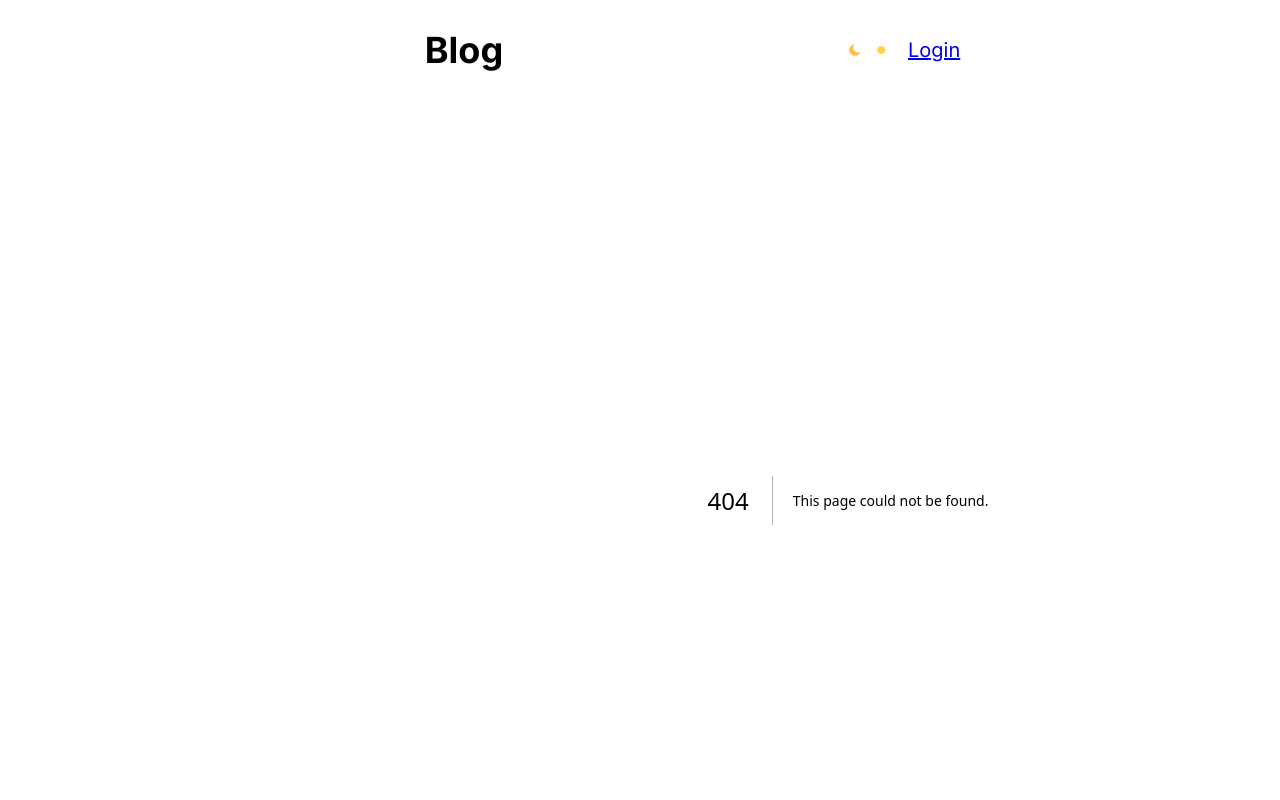
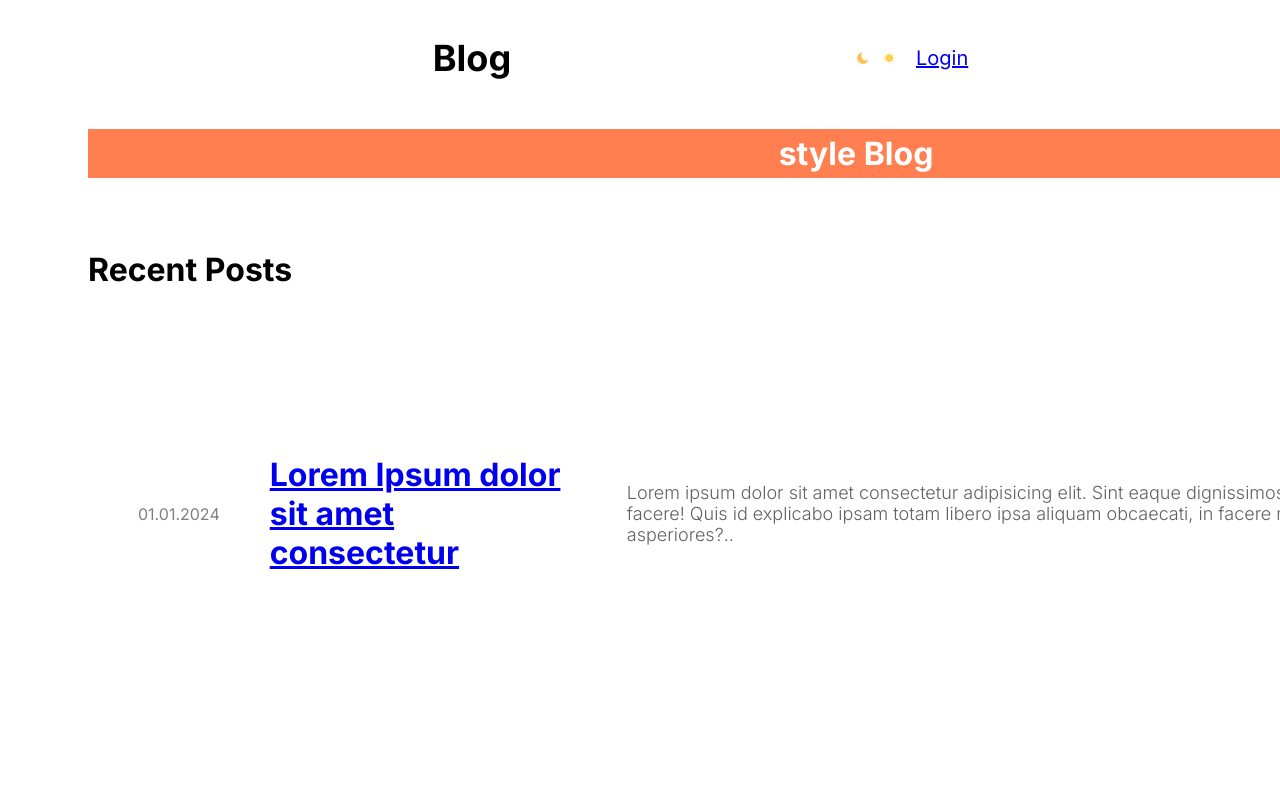
Before and after one commit to ValeriaGamez/curriculum, a Next.js app: page /blog in a window 1280 px wide. Before the commit this address had no page. Shown: the top 800 px of the page. Built offline with nearby package versions, Linux system fonts and the light colour scheme.

Commit message:
adding pages

```diff
--- /dev/null
+++ b/src/app/[slug]/singlePage.module.css
@@ -0,0 +1,67 @@
+.container {
+
+
+}
+
+.infoContainer{
+    display: flex;
+    align-items: center;
+    gap: 50px;
+}
+
+.textContainer {flex:1}
+
+.title{
+    font-size: 64px;
+    margin-bottom: 50px;
+}
+
+.user {
+    display: flex;
+    align-items: center;
+    gap: 20px;
+}
+
+.userImageContainer{
+    width: 50px;
+    height: 50px;
+    position: relative;
+}
+
+.avatar {
+    border-radius: 50%;
+    object-fit: cover;
+}
+
+.userTextContainer {
+    display: flex;
+    flex-direction: column;
+    gap: 5px;
+    color: var(--softTextColor);
+}
+
+.imageContainer{
+    flex:1;
+    height: 350px;
+    position: relative;
+}
+
+.image{
+    object-fit: cover;
+}
+
+.content {
+    display: flex;
+    gap: 50px;
+}
+
+
+.post {
+    flex: 5;
+    margin-top: 60px;
+}
+
+.description {
+    font-size: 20px;
+    font-weight: 300;
+}
--- /dev/null
+++ b/src/app/blog/blogPage.module.css
@@ -0,0 +1,12 @@
+.title {
+    background-color: coral;
+    color: white;
+    padding: 5px 10px;
+    text-align: center;
+
+}
+
+.content {
+    display: flex;
+    gap: 50px;
+}
--- /dev/null
+++ b/src/app/blog/page.tsx
@@ -0,0 +1,15 @@
+import styles from "./blogPage.module.css"
+import CardList from "@/Components/CardList/CardList"
+
+const BlogPage = () => {
+  return (
+    <div className={styles.container}>
+        <h1 className={styles.title}>style Blog</h1>
+        <div className={styles.content}>
+            <CardList/>
+        </div>
+    </div>
+  )
+}
+
+export default BlogPage
```
Also changed, not shown: src/Components/Card/Card.tsx (+6 -1 lines), src/Components/Comments/Comments.tsx (added, +9 -0 lines), src/app/[slug]/page.tsx (added, +37 -0 lines), src/app/login/page.tsx (added, +9 -0 lines), src/app/write/page.tsx (added, +9 -0 lines), src/Components/Comments/comments.module.css (added), src/app/login/login.module.css (added), src/app/write/write.module.css (added).
